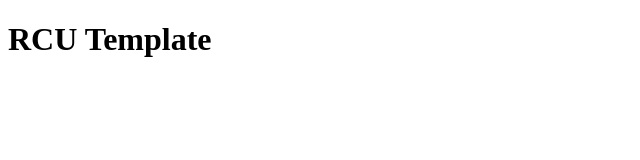
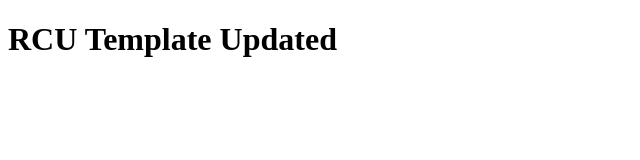
Before and after one commit to marketo-dev-team/RCU-Template, a plain HTML site: page index.html in a window 1280 px wide. Shown: the whole page, without its empty margins (0-640 px from the left). Drawn offline with Linux system fonts and the light colour scheme.

Commit message:
h1 updated

```diff
--- a/index.html
+++ b/index.html
@@ -7,6 +7,6 @@
     <title>Document</title>
 </head>
 <body>
-    <h1>RCU Template</h1>
+    <h1>RCU Template Updated</h1>
 </body>
 </html>
```
